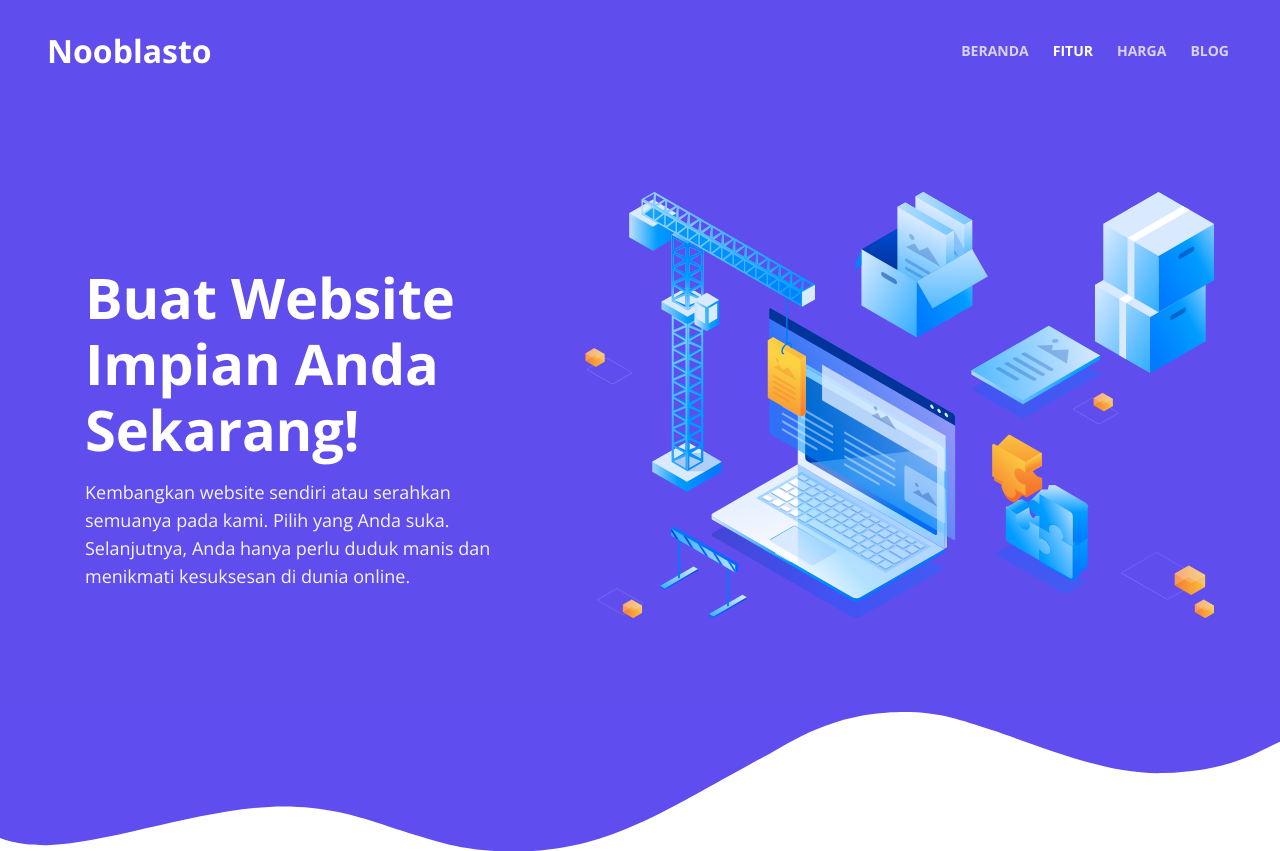
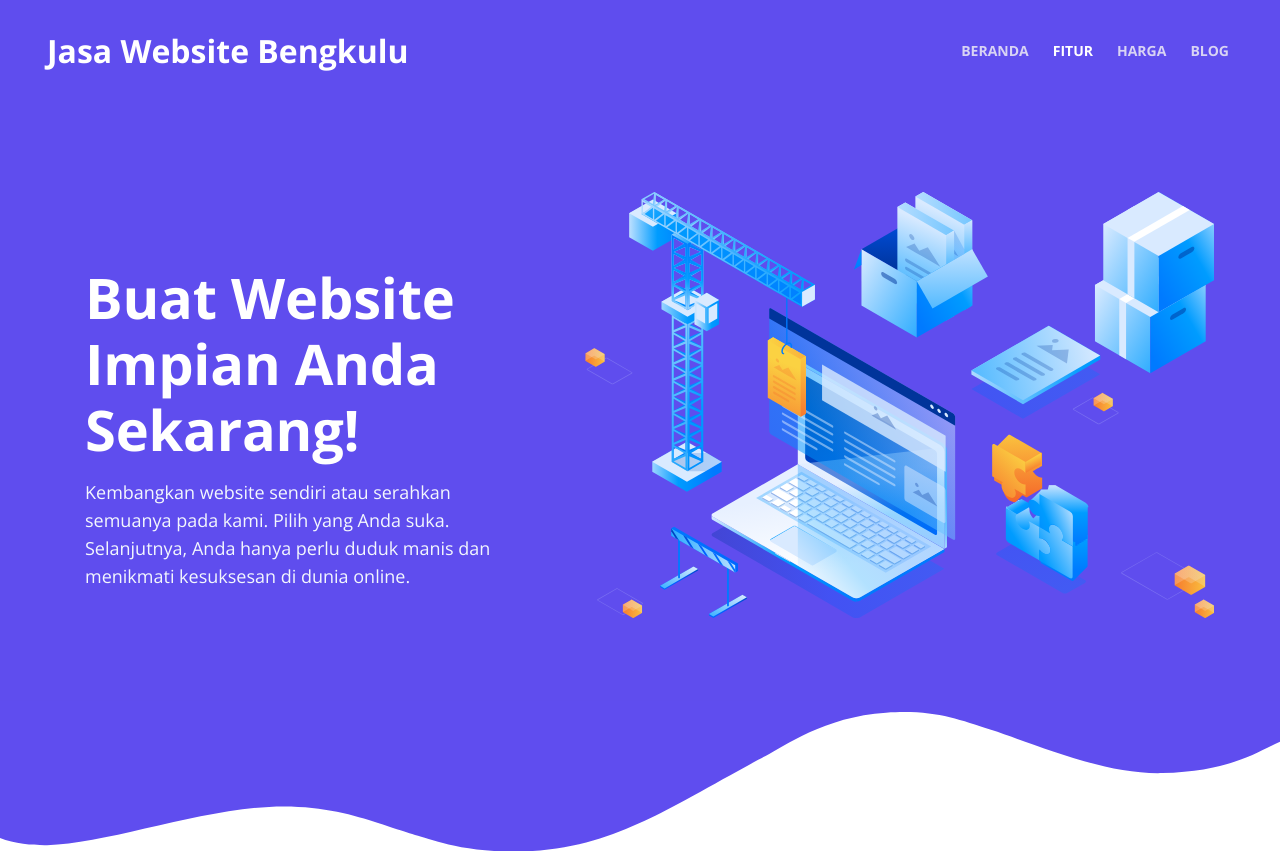
Before and after one commit to masukinternet/contoh, a plain HTML site: page index.html in a window 1280 px wide. Shown: the top 851 px of the page. Drawn offline with nearby package versions, Linux system fonts and the light colour scheme.

Commit message:
Update index.html

```diff
--- a/index.html
+++ b/index.html
@@ -53,7 +53,7 @@
             <!-- <a class="navbar-brand logo-text page-scroll" href="index.html">Tivo</a> -->
 
             <!-- Image Logo -->
-            <a class="navbar-brand logo-text" href="https://www.nooblasto.com/jasa">Nooblasto</a>
+            <a class="navbar-brand logo-text" href="https://jasawebsitebengkulu.pages.dev/">Jasa Website Bengkulu</a>
 
             <!-- Mobile Menu Toggle Button -->
             <button class="navbar-toggler" type="button" data-toggle="collapse" data-target="#navbarsExampleDefault" aria-controls="navbarsExampleDefault" aria-expanded="false" aria-label="Toggle navigation">
```
